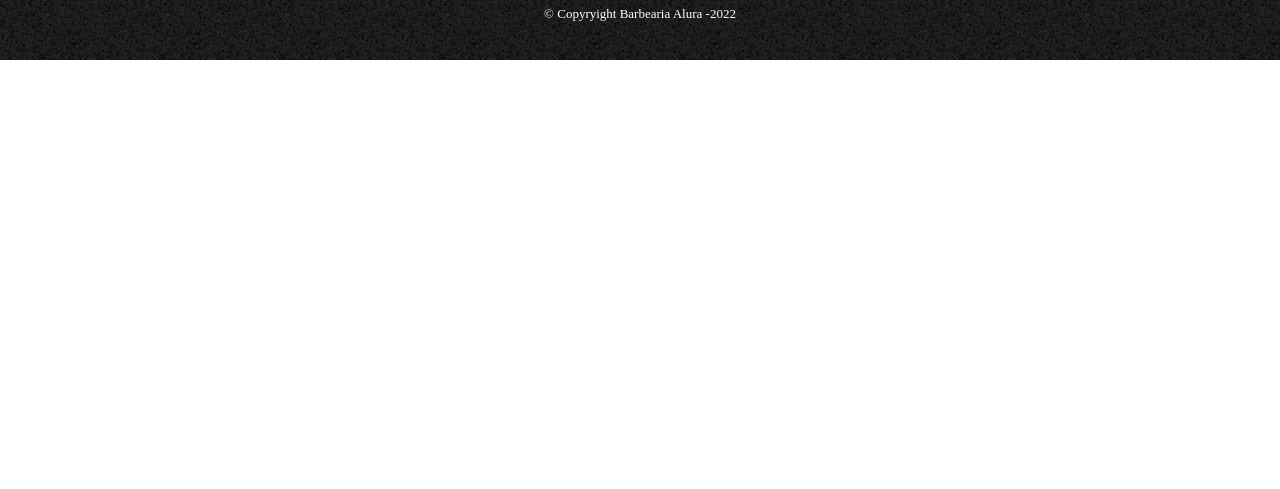
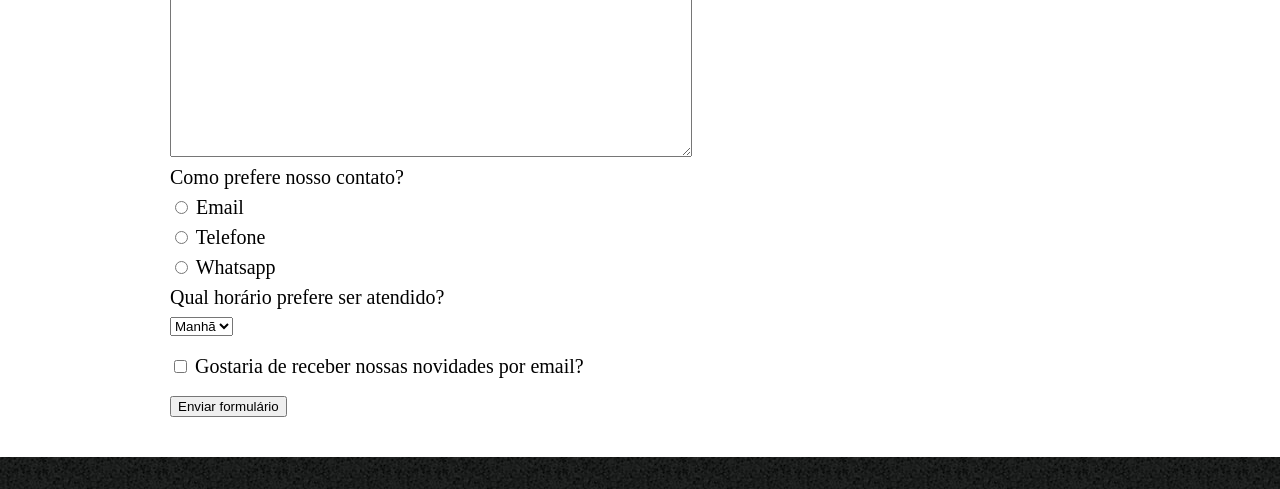
Before and after one commit to andercol/oracleone, a plain HTML site: page HTML5 e CSS parte 3/01.Criando uma nova página/contato.html in a window 1280 px wide. Shown: the part 615-1104 px from the top of the page. Before the commit the page ends 800 px from the top, so only its background shows below. Drawn offline with Linux system fonts and the light colour scheme.

Commit message:
Aula 2 e 3 - começando com formulários e campos diferentes

```diff
--- a/HTML5 e CSS parte 3/01.Criando uma nova página/contato.html
+++ b/HTML5 e CSS parte 3/01.Criando uma nova página/contato.html
@@ -28,7 +28,57 @@
     </header>
 
     <main>
-        teste
+        <form>
+
+            <label for="nomeSobrenome">Nome e sobrenome</label>
+            <input type="text" id="nomeSobrenome" class="input-padrao">
+
+            <label for="email">Email</label>
+            <input type="text" id="email" class="input-padrao">
+
+            <label for="telefone">Telefone</label>
+            <input type="text" id="telefone" class="input-padrao">
+
+            <label for="mensagem">Mensagem</label>
+            <textarea id="mensagem" cols="70" rows="10" class="input-padrao"></textarea>
+
+            <div>
+                <p class="teste" id="teste">Como prefere nosso contato?</p>
+                <label for="radio-email">
+                    <input type="radio" name="contato" value="email" id="radio-email">
+                    Email
+                </label>
+
+
+                <label for="radio-telefone">
+                    <input type="radio" name="contato" value="Telefone" id="radio-telefone">
+                    Telefone
+                </label>
+
+
+                <label for="radio-whatsapp">
+                    <input type="radio" name="contato" value="whatsapp" id="radio-whatsapp">
+                    Whatsapp
+                </label>
+
+            </div>
+
+            <div>
+                <p>Qual horário prefere ser atendido?</p>
+                <select >
+                    <option value="Manhã">Manhã</option>
+                    <option value="Tarde">Tarde</option>
+                    <option value="Noite">Noite</option>
+                </select>
+            </div>
+            <label class="checkbox">
+                <input type="checkbox">
+                Gostaria de receber nossas novidades por email?
+            </label>
+
+            <input type="submit" value="Enviar formulário">
+
+        </form>
     </main>
 
     <footer>
--- a/HTML5 e CSS parte 3/01.Criando uma nova página/style.css
+++ b/HTML5 e CSS parte 3/01.Criando uma nova página/style.css
@@ -86,3 +86,29 @@ footer {
     font-size: 13px;
     margin-top: 20px;
 }
+
+main{
+    width: 940px;
+    margin: auto;
+}
+
+form{
+    margin: 40px 0;
+}
+
+form label, form p{
+    display: block;
+    font-size: 20px;
+    margin: 0 0 10px;
+}
+
+.input-padrao{
+    display: block;
+    margin: 0 0 10px;
+    padding: 10px 25px;
+    width: 50%;
+}
+
+.checkbox{
+    margin: 20px 0;
+}
```
